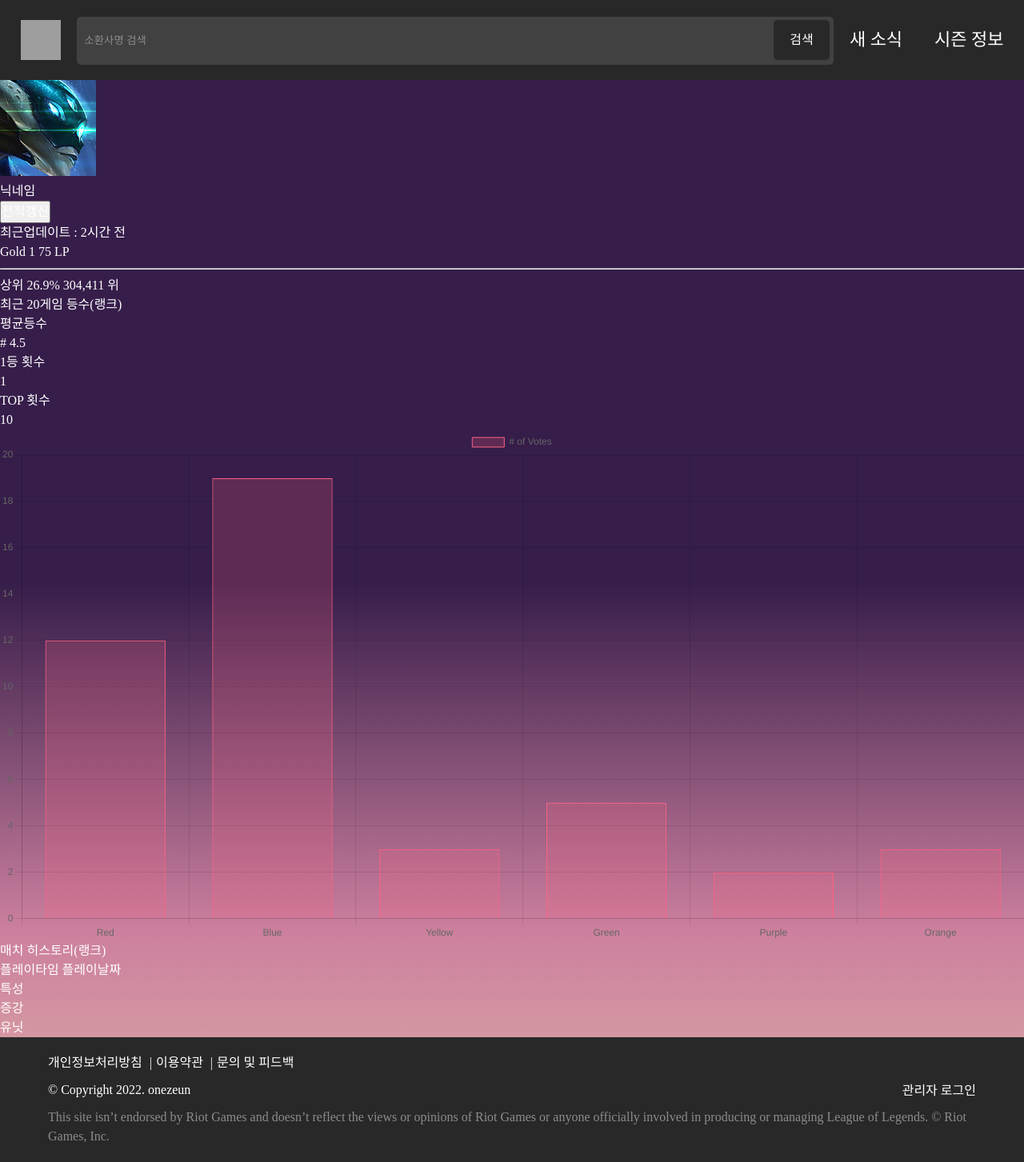
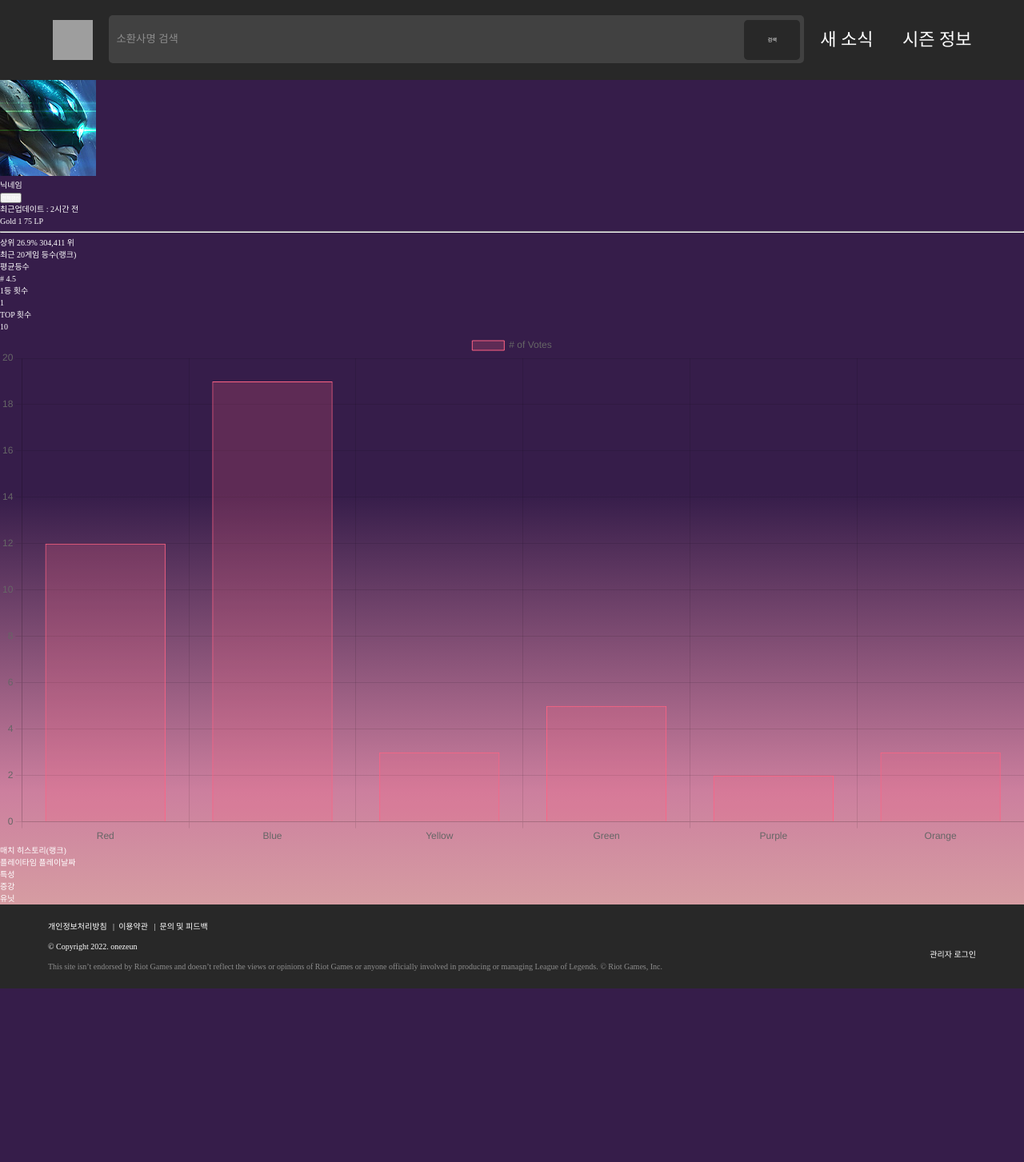
Before and after one commit to onezeun/TFT8, a PHP site: page /profile/profile.html in a window 1280 px wide. Shown: the whole page at 80% size. After the commit the page ends 1236 px from the top, so only its background shows below. Run offline with PHP 8.4, Linux system fonts and the light colour scheme; some libraries are stand-ins or nearby versions; some web fonts are replaced; grey boxes are pictures that could not be loaded.

Commit message:
fix: 폰트, 헤더 사이즈 수정

```diff
--- a/css/header.css
+++ b/css/header.css
@@ -11,7 +11,7 @@ fieldset {
 }
 
 .header_wrap {
-  max-width: 1000px;
+  max-width: 1200px;
   display: flex;
   align-items: center;
   position: relative;
@@ -145,7 +145,7 @@ fieldset {
   }
 
   .header_wrap {
-    max-width: 100%;
+    max-width: 1200px;
     justify-content: space-between;
   }
 
--- a/css/main.css
+++ b/css/main.css
@@ -1,6 +1,7 @@
 /* content */
 .content {
   padding-top: 100px;
+  font-size: 1.6em;
 }
 
 .main_info {
--- a/css/reset.css
+++ b/css/reset.css
@@ -64,7 +64,7 @@ select,
 textarea,
 pre {
   font-family: 'NEXON Lv2 Gothic';
-  font-size: 16px;
+  font-size:62.5%;
   line-height: 1.5;
   color: white;
 }
@@ -80,7 +80,8 @@ input,
 button,
 a,
 li,
-form {
+form,
+section {
   box-sizing: border-box;
 }
 
```
